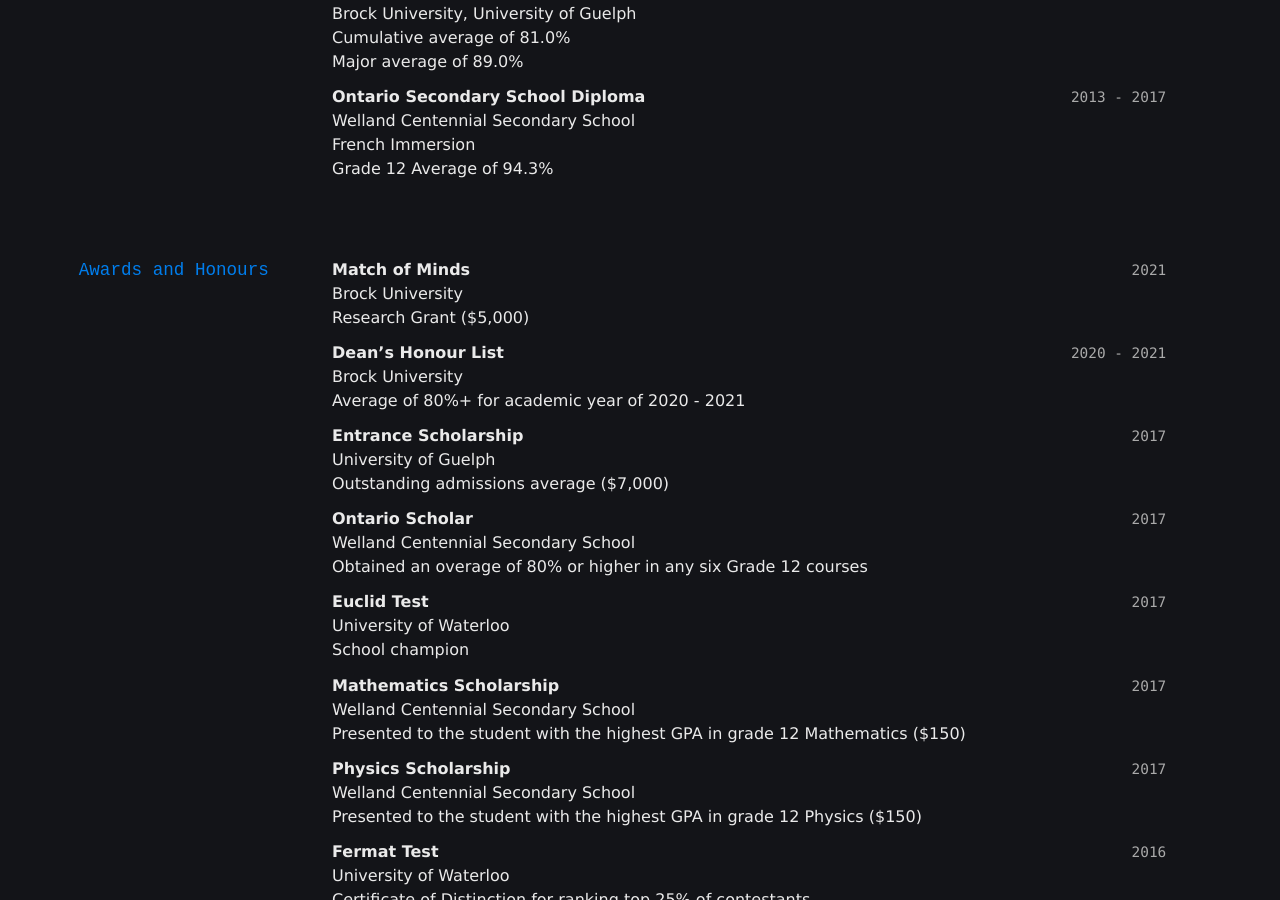
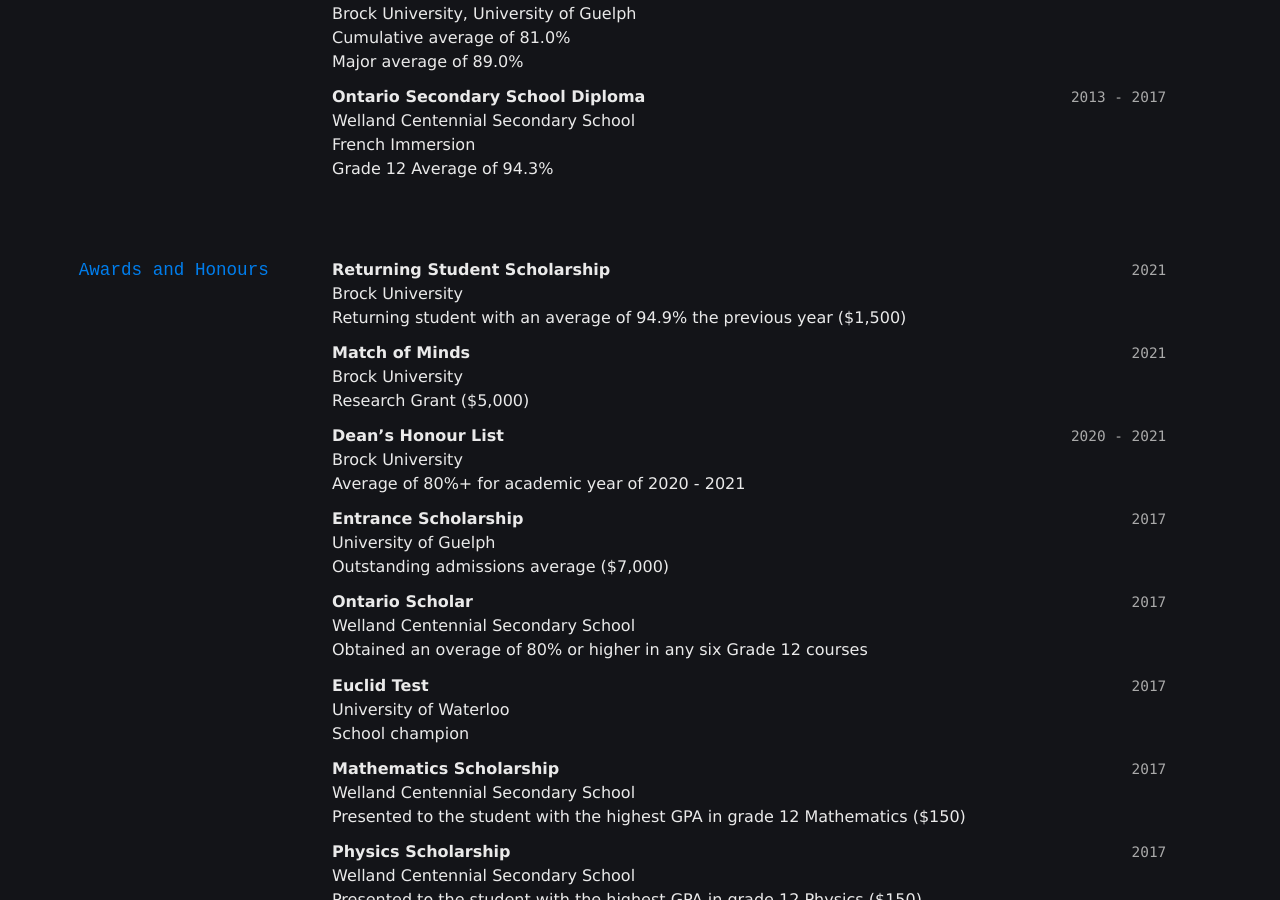
Before and after one commit to JaredWogan/CV, a Jekyll site: the page built from index.md, in a window 1280 px wide and 900 px high, scrolled down 448 px. Built offline with Jekyll 4.4.1, drawn with Linux system fonts in a browser that asks for light colours.

Commit message:
Returning student scholarship

```diff
--- a/index.md
+++ b/index.md
@@ -36,6 +36,11 @@ Grade 12 Average of 94.3%
 
 
 ## Awards and Honours
+
+`2021`
+__Returning Student Scholarship__ \
+Brock University \
+Returning student with an average of 94.9% the previous year ($1,500)
 
 `2021`
 __Match of Minds__ \
```
